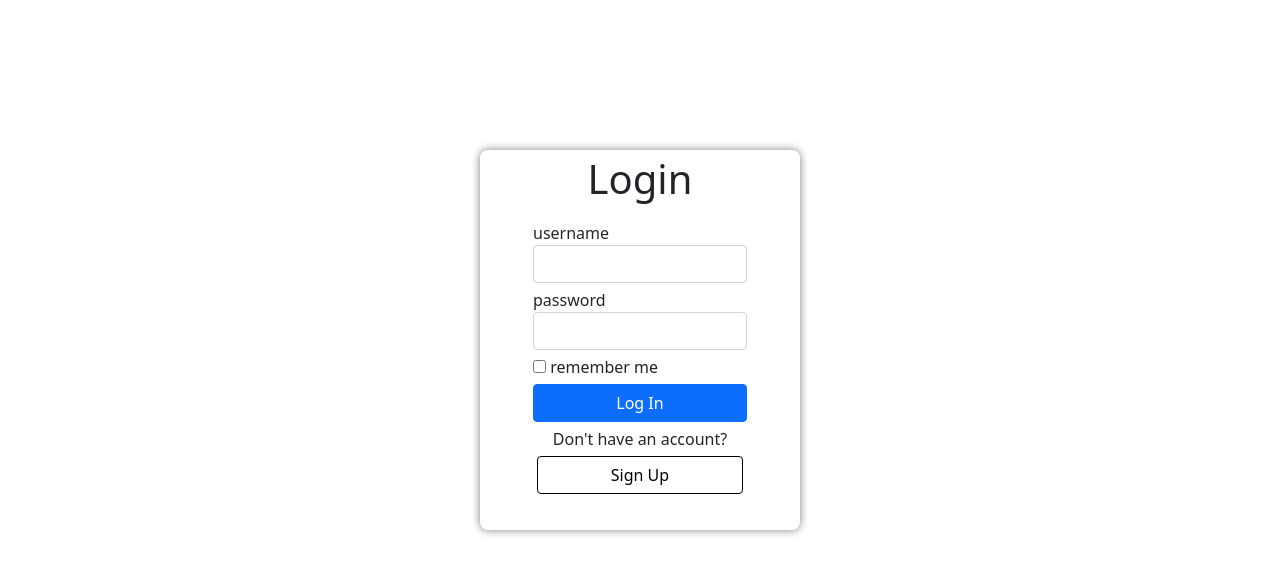
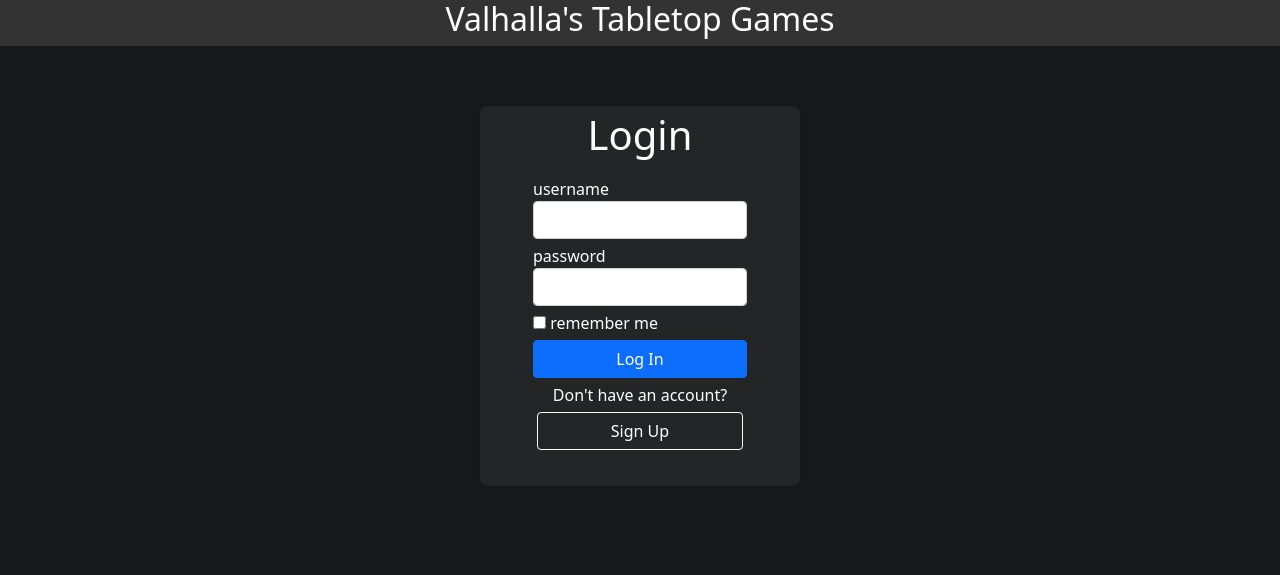
Before and after one commit to jtstrunk/ValhallaTracker, a Flask app: page /login in a window 1280 px wide. Shown: the top 575 px of the page. Run offline with Flask 3, Linux system fonts and the light colour scheme; some libraries are stand-ins or nearby versions.

Commit message:
Finished Dark Theme

```diff
--- a/static/css/login.css
+++ /dev/null
@@ -1,62 +0,0 @@
-body {
-    display: flex;
-    justify-content: center;
-    align-items: center;
-    flex-direction: column;
-}
-
-#inside {
-    margin-top: 150px;
-    padding-top: 5px;
-    width: 320px;
-    height: 380px;
-    border-radius: 8px;
-    box-shadow: 0px 0px 8px rgba(0, 0, 0, 0.5);
-    display: flex;
-    flex-direction: column;
-    align-items: center;
-}
-
-form > * {
-    margin-top: 5px;
-  }
-
-div form {
-    padding: 5px;
-}
-
-#form {
-    display: flex;
-    align-items: center;
-    flex-direction: column;
-    width: 70%;
-}
-
-.btn-long {
-    margin-top: 5px;
-    width: 100%
-}
-
-.btn-link {
-    border: 1px solid black !important;
-    text-decoration: none !important;
-    color: black !important;
-    margin-top: 50x !important;
-    width: 92%;
-}
-
-#basicInfo {
-    display: flex;
-    flex-direction: column;
-    justify-content: center;
-}
-
-#visiting {
-    display: flex;
-    flex-direction: column;
-    justify-content: center;
-    margin-top: 25px;
-    padding: 10px;
-    box-shadow: 0px 0px 8px rgba(0, 0, 0, 0.3);
-    border-radius: 3px;
-}
--- /dev/null
+++ b/static/css/register-login.css
@@ -0,0 +1,118 @@
+body {
+    display: flex;
+    justify-content: center;
+    align-items: center;
+    flex-direction: column;
+    background-color: #18191A !important;
+}
+
+#reginside {
+    height: 490px;
+}
+
+form > * {
+    margin-top: 5px;
+  }
+
+div form {
+    padding: 5px;
+}
+
+#form {
+    display: flex;
+    align-items: center;
+    flex-direction: column;
+    width: 70%;
+}
+
+.btn-long {
+    margin-top: 10px;
+    width: 100%
+}
+
+.btn-link {
+    border: 1px solid black !important;
+    text-decoration: none !important;
+    color: black !important;
+    margin-top: 50x !important;
+    width: 92%;
+}
+
+/* Log in Section */
+
+#loginside {
+    height: 380px;
+}
+
+form > * {
+    margin-top: 5px;
+  }
+
+div form {
+    padding: 5px;
+}
+
+#form {
+    display: flex;
+    align-items: center;
+    flex-direction: column;
+    width: 70%;
+}
+
+.btn-long {
+    margin-top: 5px;
+    width: 100%
+}
+
+.btn-link {
+    border: 1px solid white !important;
+    text-decoration: none !important;
+    color: white !important;
+    margin-top: 50x !important;
+    width: 92%;
+}
+
+#basicInfo {
+    display: flex;
+    flex-direction: column;
+    justify-content: center;
+}
+
+#visiting {
+    display: flex;
+    flex-direction: column;
+    justify-content: center;
+    margin-top: 25px;
+    padding: 10px;
+    box-shadow: 0px 0px 8px rgba(0, 0, 0, 0.3);
+    border-radius: 3px;
+}
+
+/* Both */
+
+#reginside, #loginside {
+    margin-top: 60px;
+    padding-top: 5px;
+    width: 320px;
+    border-radius: 8px;
+    box-shadow: 0px 0px 8px rgba(0, 0, 0, 0.1);
+    display: flex;
+    flex-direction: column;
+    align-items: center;
+    background-color: #242526;
+}
+
+label, h1, h2, span {
+    color: white;
+}
+
+nav{
+    display: flex;
+    flex-direction: row;
+    justify-content: center;
+    background-color: #333333;
+    width: 100%;
+    position: sticky;
+    top: 0px;
+    z-index: 1000;
+}
--- a/templates/login.html
+++ b/templates/login.html
@@ -5,13 +5,16 @@
     <meta http-equiv="X-UA-Compatible" content="IE=edge">
     <meta name="viewport" content="width=device-width, initial-scale=1.0">
     <title>Login</title>
-    <link rel="stylesheet" href="{{ url_for('static', filename='css/login.css') }}">
+    <link rel="stylesheet" href="{{ url_for('static', filename='css/register-login.css') }}">
     <link rel="stylesheet" href="{{ url_for('static', filename='css/bootstrap/bootstrap.min.css') }}">
 </head>
 <body>
     {% import "bootstrap/wtf.html" as wtf %}
     {% block content %}
-        <div id="inside">
+        <nav>
+            <h2>Valhalla's Tabletop Games</h2>
+        </nav>
+        <div id="loginside">
             <div>
                 <h1>Login</h1>
             </div>
```
Also changed, not shown: static/css/register.css (deleted, +0 -46 lines), templates/register.html (+5 -2 lines).
